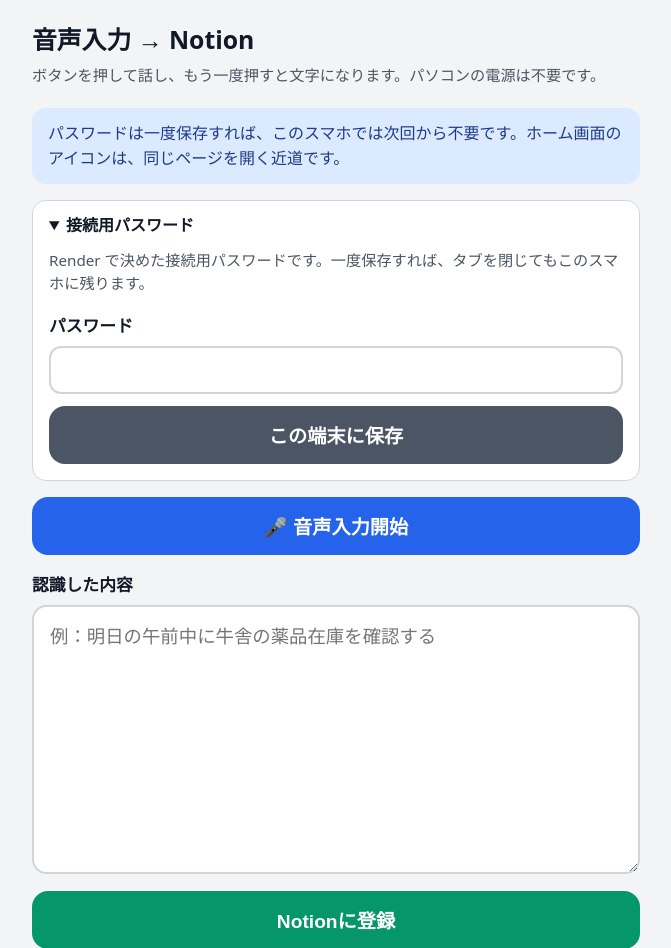
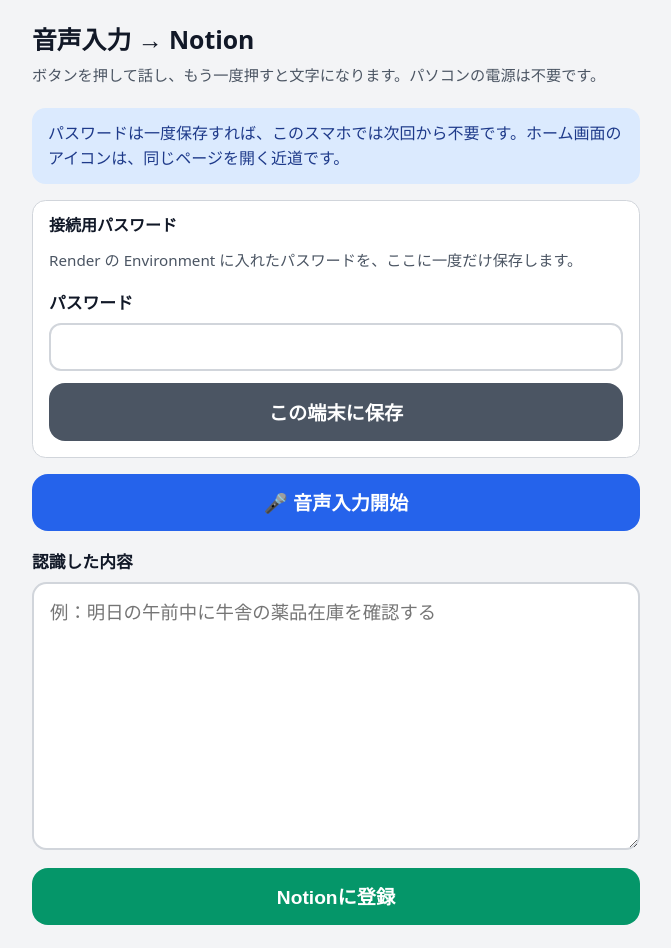
Before and after one commit to yamahirox/voice-notion, a Flask app: page / in a window 1280 px wide. Shown: the top 948 px of the page, without its empty margins (304-975 px from the left). After the commit the page ends 925 px from the top, so only its background shows below. Run offline with Flask 3, Linux system fonts and the light colour scheme.

Commit message:
パスワード保存を画面上で確認でき、Deploy失敗後も再公開できるようにする。
Co-authored-by: Cursor <cursoragent@cursor.com>

```diff
--- a/app.py
+++ b/app.py
@@ -313,6 +313,14 @@ def api_config():
             "cloud": _is_cloud(),
         }
     )
+
+
+@app.get("/api/auth-check")
+def auth_check():
+    denied = _reject_unless_secret()
+    if denied:
+        return denied
+    return jsonify({"ok": True})
 
 
 @app.get("/manifest.webmanifest")
--- a/static/app.js
+++ b/static/app.js
@@ -6,9 +6,13 @@
   const submitBtn = document.getElementById("submit-btn");
   const statusEl = document.getElementById("status");
   const secretBox = document.getElementById("secret-box");
+  const secretForm = document.getElementById("secret-form");
+  const secretSavedEl = document.getElementById("secret-saved");
+  const secretChangeBtn = document.getElementById("secret-change");
   const remoteSecretEl = document.getElementById("remote-secret");
   const secretSaveBtn = document.getElementById("secret-save");
   const SECRET_KEY = "voiceSharedSecret";
+  const COOKIE_KEY = "vn_secret";
 
   const SpeechRecognition =
     window.SpeechRecognition || window.webkitSpeechRecognition;
@@ -33,22 +37,79 @@
     return Boolean(SpeechRecognition) && window.isSecureContext && !isIOS();
   }
 
+  function cookieSecret() {
+    const parts = document.cookie ? document.cookie.split(";") : [];
+    for (let i = 0; i < parts.length; i += 1) {
+      const piece = parts[i].trim();
+      const eq = piece.indexOf("=");
+      if (eq === -1) continue;
+      if (piece.slice(0, eq) === COOKIE_KEY) {
+        try {
+          return decodeURIComponent(piece.slice(eq + 1));
+        } catch (err) {
+          return "";
+        }
+      }
+    }
+    return "";
+  }
+
+  function writeCookieSecret(value) {
+    const secure = location.protocol === "https:" ? "; Secure" : "";
+    if (!value) {
+      document.cookie = COOKIE_KEY + "=; Max-Age=0; Path=/" + secure + "; SameSite=Lax";
+      return;
+    }
+    document.cookie =
+      COOKIE_KEY + "=" + encodeURIComponent(value) + "; Max-Age=31536000; Path=/" + secure + "; SameSite=Lax";
+  }
+
+  function storageGet() {
+    try {
+      return localStorage.getItem(SECRET_KEY) || "";
+    } catch (err) {
+      return "";
+    }
+  }
+
+  function storageSet(value) {
+    try {
+      if (value) localStorage.setItem(SECRET_KEY, value);
+      else localStorage.removeItem(SECRET_KEY);
+    } catch (err) {
+      /* Android の制限で localStorage が使えないことがある */
+    }
+  }
+
   function readSecret() {
-    const stored = localStorage.getItem(SECRET_KEY);
+    const stored = storageGet();
     if (stored) return stored;
+    const fromCookie = cookieSecret();
+    if (fromCookie) {
+      storageSet(fromCookie);
+      return fromCookie;
+    }
+    try {
       const legacy = sessionStorage.getItem(SECRET_KEY);
       if (legacy) {
-      localStorage.setItem(SECRET_KEY, legacy);
+        writeSecret(legacy);
         sessionStorage.removeItem(SECRET_KEY);
         return legacy;
+      }
+    } catch (err) {
+      /* ignore */
     }
     return "";
   }
 
   function writeSecret(value) {
-    if (value) localStorage.setItem(SECRET_KEY, value);
-    else localStorage.removeItem(SECRET_KEY);
+    storageSet(value);
+    writeCookieSecret(value);
+    try {
       sessionStorage.removeItem(SECRET_KEY);
+    } catch (err) {
+      /* ignore */
+    }
   }
 
   function secretHeaders() {
@@ -61,11 +122,9 @@
   function refreshSecretBox() {
     if (!secretBox) return;
     const saved = Boolean(readSecret());
-    const summary = secretBox.querySelector("summary");
-    if (summary) {
-      summary.textContent = saved ? "接続用パスワード（この端末に保存済み）" : "接続用パスワード";
-    }
-    secretBox.open = !saved;
+    if (secretSavedEl) secretSavedEl.classList.toggle("hidden", !saved);
+    if (secretForm) secretForm.classList.toggle("hidden", saved);
+    if (secretChangeBtn) secretChangeBtn.classList.toggle("hidden", !saved);
   }
 
   function buildApiHeaders() {
@@ -414,10 +473,34 @@
 
   secretSaveBtn?.addEventListener("click", () => {
     const value = (remoteSecretEl && remoteSecretEl.value ? remoteSecretEl.value : "").trim();
+    if (!value) {
+      setStatus("❌ パスワードを入力してから保存してください", "err");
+      return;
+    }
     writeSecret(value);
+    fetch("/api/auth-check", { headers: secretHeaders() })
+      .then((res) => {
+        if (res.status === 401) {
+          writeSecret("");
+          refreshSecretBox();
+          setStatus("❌ パスワードが違います。Render に入れた値をもう一度入れてください", "err");
+          return;
+        }
         if (remoteSecretEl) remoteSecretEl.value = "";
         refreshSecretBox();
-    setStatus(value ? "✅ この端末にパスワードを保存しました。次回から入力は不要です" : "パスワードを消しました", value ? "ok" : "");
+        setStatus("✅ このスマホに保存しました。次回から入力は不要です", "ok");
+      })
+      .catch(() => {
+        refreshSecretBox();
+        setStatus("✅ このスマホに保存しました。次回から入力は不要です", "ok");
+      });
+  });
+
+  secretChangeBtn?.addEventListener("click", () => {
+    if (secretForm) secretForm.classList.remove("hidden");
+    if (secretSavedEl) secretSavedEl.classList.add("hidden");
+    secretChangeBtn.classList.add("hidden");
+    if (remoteSecretEl) remoteSecretEl.focus();
   });
 
   refreshSecretBox();
--- a/static/style.css
+++ b/static/style.css
@@ -156,9 +156,14 @@ textarea:focus {
   border: 1px solid #d1d5db;
 }
 
-.secret-box summary {
-  cursor: pointer;
+.secret-title {
+  margin: 0;
   font-weight: 700;
+}
+
+.secret-saved {
+  background: #d1fae5;
+  color: #065f46;
 }
 
 .secret-help {
--- a/templates/index.html
+++ b/templates/index.html
@@ -11,7 +11,7 @@
   <link rel="icon" href="{{ url_for('static', filename='icon.svg') }}" type="image/svg+xml" />
   <link rel="apple-touch-icon" href="{{ url_for('static', filename='icon.svg') }}" />
   <title>音声入力 → Notion</title>
-  <link rel="stylesheet" href="{{ url_for('static', filename='style.css') }}?v=12" />
+  <link rel="stylesheet" href="{{ url_for('static', filename='style.css') }}?v=13" />
 </head>
 <body>
   <main class="wrap">
@@ -22,13 +22,17 @@
     <p id="homescreen-hint" class="banner hint-banner">パスワードは一度保存すれば、このスマホでは次回から不要です。ホーム画面のアイコンは、同じページを開く近道です。</p>
 
     {% if secret_required %}
-    <details id="secret-box" class="secret-box">
-      <summary>接続用パスワード</summary>
-      <p class="secret-help">Render で決めた接続用パスワードです。一度保存すれば、タブを閉じてもこのスマホに残ります。</p>
-      <label class="label" for="remote-secret">パスワード</label>
-      <input id="remote-secret" type="password" name="voice-shared-secret" autocomplete="off" />
-      <button id="secret-save" type="button" class="btn btn-secondary">この端末に保存</button>
-    </details>
+    <section id="secret-box" class="secret-box">
+      <p id="secret-saved" class="banner secret-saved hidden">このスマホに保存済みです。次回から入力は不要です。</p>
+      <div id="secret-form">
+        <p class="secret-title">接続用パスワード</p>
+        <p class="secret-help">Render の Environment に入れたパスワードを、ここに一度だけ保存します。</p>
+        <label class="label" for="remote-secret">パスワード</label>
+        <input id="remote-secret" type="password" name="voice-shared-secret" autocomplete="off" />
+        <button id="secret-save" type="button" class="btn btn-secondary">この端末に保存</button>
+      </div>
+      <button id="secret-change" type="button" class="btn btn-secondary hidden">パスワードをやり直す</button>
+    </section>
     {% endif %}
 
     <button id="mic-btn" type="button" class="btn btn-mic" aria-pressed="false">
@@ -43,6 +47,6 @@
 
     <p id="status" class="status" role="status" aria-live="polite"></p>
   </main>
-  <script src="{{ url_for('static', filename='app.js') }}?v=12"></script>
+  <script src="{{ url_for('static', filename='app.js') }}?v=13"></script>
 </body>
 </html>
```
Lines whose indentation alone changed are shown as unchanged.
